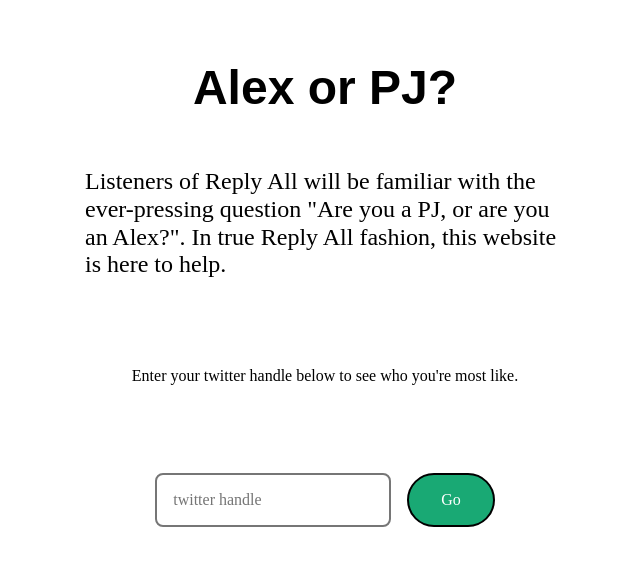
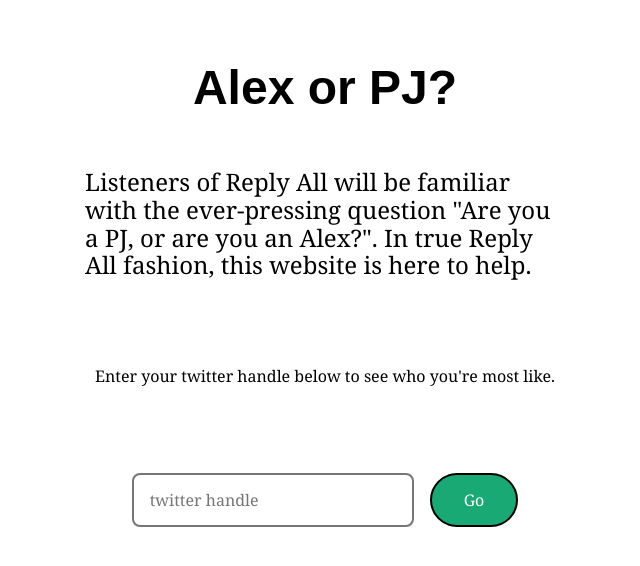
Before and after one commit to neverstew/alexorpj, a Flask app: page / in a window 1280 px wide. Shown: the top 566 px of the page, without its empty margins (315-955 px from the left). Run offline with Flask 2, Linux system fonts and the light colour scheme; some libraries are stand-ins or nearby versions.

Commit message:
Change copy font to athelas.

```diff
--- a/src/templates/_form.html
+++ b/src/templates/_form.html
@@ -1,5 +1,5 @@
 <form method="get" action="/compare" class="mt5 w-100 flex flex-wrap justify-center">
 	<label for="user_id" class="dn">Twitter handle</label>
-	<input name="user_id" id="user_id" placeholder="twitter handle" required class="ma2 pa3 ba bw1 br3">
-	<input type="submit" value="Go" class="input-reset bg-green white ma2 pa3 ph5 ph4-l ba bw1 br-pill pointer">
+	<input name="user_id" id="user_id" placeholder="twitter handle" required class="ma2 pa3 ba bw1 br3 athelas">
+	<input type="submit" value="Go" class="input-reset bg-green white ma2 pa3 ph5 ph4-l ba bw1 br-pill pointer athelas">
 </form>
--- a/src/templates/compare.html
+++ b/src/templates/compare.html
@@ -7,10 +7,10 @@
 		<h2 class="ma5">{{ result }}</h2>
 		<ul class="comparisons list pl0">
 			<li class="comparison--alex mb3">
-				<span>You were {{ result_alex }}% similar to Alex.</span>
+				<span class="athelas">You were {{ result_alex }}% similar to Alex.</span>
 			</li>
 			<li class="comparison--pj">
-				<span>You were {{ result_pj }}% similar to PJ.</span>
+				<span class="athelas">You were {{ result_pj }}% similar to PJ.</span>
 			</li>
 		</ul>
 	</section>
--- a/src/templates/index.html
+++ b/src/templates/index.html
@@ -1,11 +1,11 @@
 {% extends 'base.html' %}
 {% block header %}<h1 class="f-headline f1 lh-solid tc avenir measure">Alex or PJ?</h1>{% endblock %}
 {% block content %}
-	<p class="f3-ns f4 measure-narrow">
+	<p class="f3-ns f4 measure-narrow athelas">
 		Listeners of Reply All will be familiar with the ever-pressing question "Are you a PJ, or are you an Alex?".
 		In true Reply All fashion, this website is here to help.
 	</p>
-	<p class="measure mt5">
+	<p class="measure mt5 athelas">
 		Enter your twitter handle below to see who you're most like.
 	</p>
 	{% include '_form.html' %}
```
